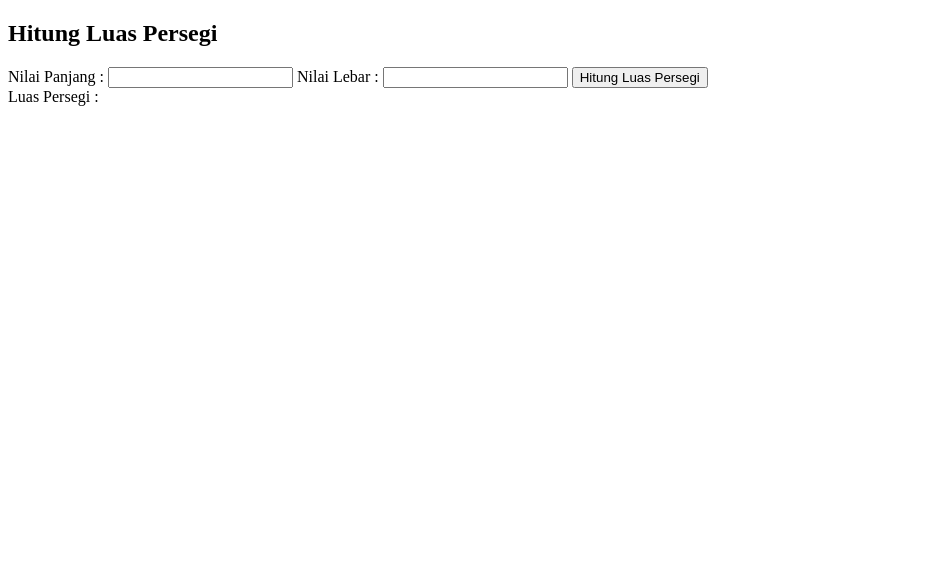
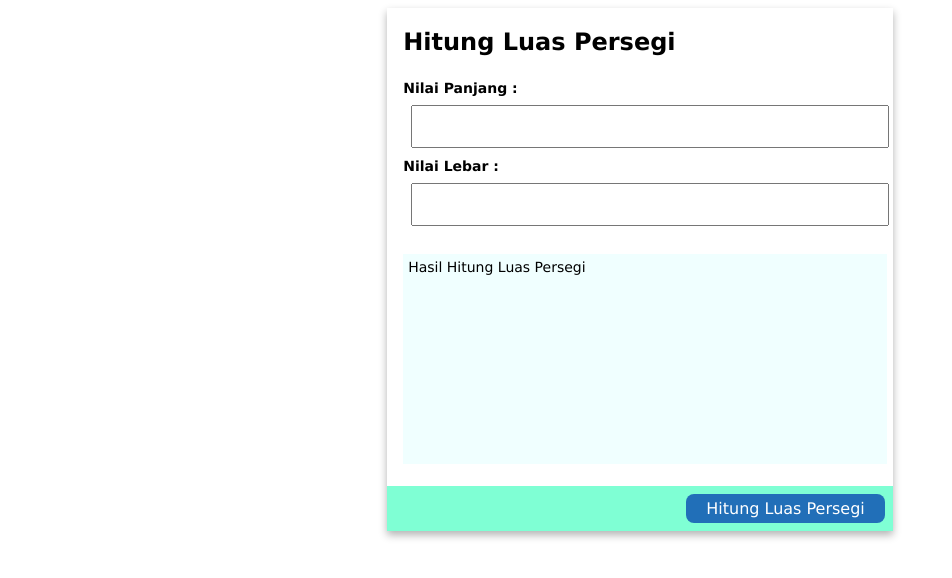
Before and after one commit to naallaa/latihan4, a plain HTML site: page index.html in a window 1280 px wide. Shown: the whole page, without its empty margins (0-952 px from the left). Drawn offline with Linux system fonts and the light colour scheme.

Commit message:
Updatelatihan4.html

```diff
--- a/index.html
+++ b/index.html
@@ -5,29 +5,112 @@
   <meta name="viewport" content="width=device-width, initial-scale=1.0" />
   <title>Hello World</title>
   <link href='/style.css' rel='stylesheet'>
+<style>
+  *{
+    font-family: Verdana, Geneva, Tahoma, sans-serif;
+  }
+
+  .tengah {
+    display: flex;
+    justify-content: center;
+  }
+
+  .card {
+    width: 40%;
+    box-shadow: 0px 4px 8px 0px rgba(0,0,0,0.3);
+  }
+
+  .cardbody {
+    padding: 2px 16px;
+  }
+
+  .cardfooter {
+    padding: 8px;
+    background-color: aquamarine;
+    display: flex;
+    justify-content: right;
+  }
+
+  .card>h2 {
+    padding: 0px 16px;
+  }
+
+  #hasil {
+    width: 100%;
+    height: 200px;
+    background-color:azure;
+    margin: 20px 0px;
+    padding: 5px;
+    font-size: 14px;
+  }
+
+  label{
+    font-size: 14px;
+    font-weight:bold ;
+  }
+
+  input[type="text"]{
+    width: 100%;
+    padding: 12px 0px;
+    margin: 8px;
+  }
+
+  button{
+    border: none;
+    border-radius: 8px;
+    background-color:rgb(33, 111, 184) ;
+    color: white;
+    font-size: 16px;
+    padding: 5px 20px;
+  }
+</style>
+
 </head>
 <body>
+<div class="tengah">
+  <div class="card">
+
   <h2>Hitung Luas Persegi</h2>
+
+    <div class="cardbody">
   <form>
     <label>Nilai Panjang : </label>
     <input type="text" id="nPJ">
 
     <label>Nilai Lebar : </label>
     <input type="text" id="nLB">
+  </form>
 
-    <button type="button" onclick="hitungluas()" class="btnhitung">Hitung Luas Persegi</button>
+  <div id="hasil">Hasil Hitung Luas Persegi</div>
+</div>
 
-  </form>
-  Luas Persegi : <span id="nluas"></span>
+  <div class="cardfooter">
+  <button type="button" onclick="hitungluas()" class="btnhitung">Hitung Luas Persegi</button>
+</div>
+</div>
+</div>
 
   <script>
     function hitungluas(){
       let pj = document.getElementById("nPJ").value
       let lb = document.getElementById("nLB").value
-      let luas = pj * lb
-      document.getElementById("nluas").innerHTML = luas
 
-      console.log("Nilai dari Panjang:"+ pj +"; Nilai dari Lebar:"+lb)
+      let LU = pj * lb
+      let PJLB = Number(pj) + Number(lb)
+      let KLL = 2*PJLB
+
+    let hsl = "Hitung Luas Persegi dengan Nilai<br>"
+        hsl += "Panjang = "+ pj +"cm;<br>Lebar = "+ lb + "cm;<br>"
+        hsl += "Luas = Panjang x Lebar<br>"
+        hsl += "Luas ="+ pj + "x" + lb +"<br>"
+        hsl += "Luas = "+ LU + "cm<sup>2</sup><br>"
+        hsl += "Hitung Keliling Persegi<br>"
+        hsl += "Keliling = 2 x (Panjang + Lebar)<br>"
+        hsl += "Keliling = 2 x ("+ pj + "+" + lb +")<br>"
+        hsl += "Keliling = 2 x "+ PJLB + "<br>"
+        hsl += "Keliling = "+ KLL + "cm<br>"
+
+    document.getElementById("hasil").innerHTML = hsl
     }
   </script>
 </body>
```
